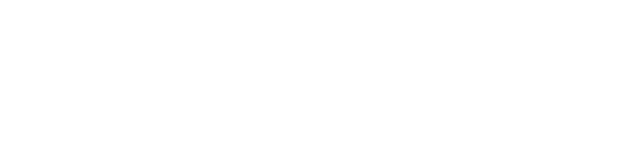
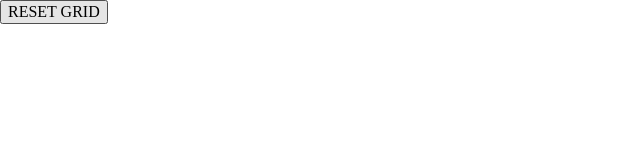
Before and after one commit to nedbro/etch-a-sketch, a plain HTML site: page index.html in a window 1280 px wide. Shown: the whole page, without its empty margins (0-640 px from the left). Drawn offline with Linux system fonts and the light colour scheme.

Commit message:
Add reset button with no functionality yet

```diff
--- a/index.html
+++ b/index.html
@@ -6,7 +6,7 @@
     </head>
 
     <body>
-
+        <button id="resetButton">RESET GRID</button>
 
 
         <script src="scripts/main.js"></script>
```
